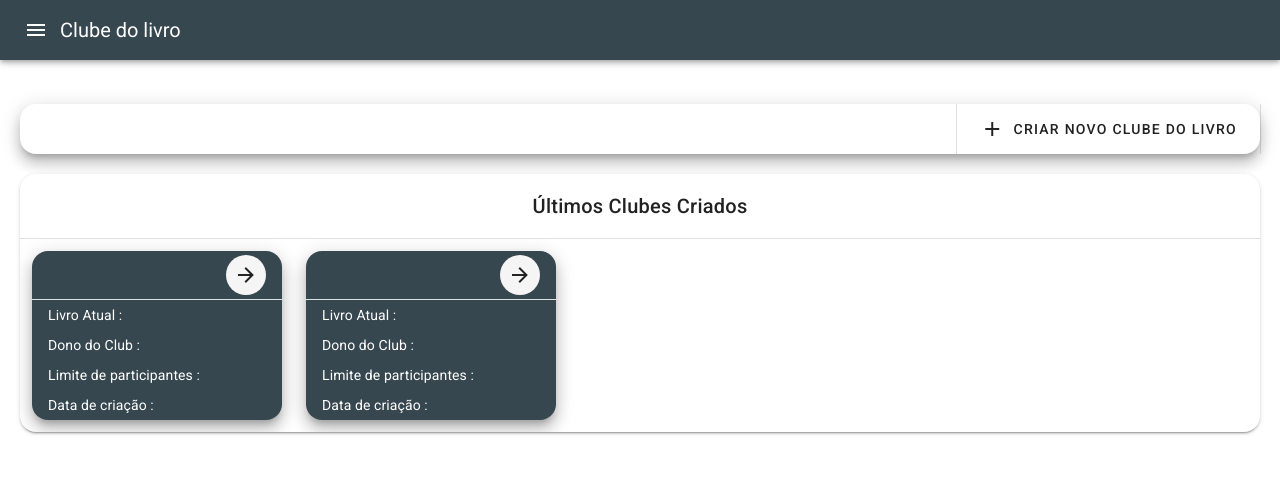
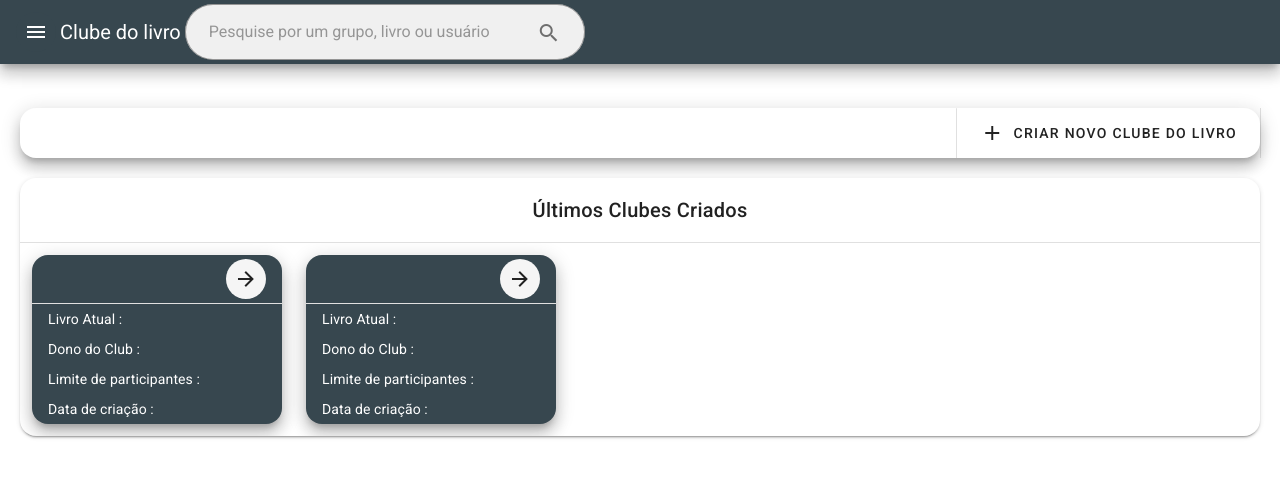
Before and after one commit to cayanvieira/Vue.js-Vuetify-Node.js-Fastify-bookClub, a Nuxt app in the folder web/: page /home in a window 1280 px wide. Shown: the top 478 px of the page. Built offline with nearby package versions, Linux system fonts and the light colour scheme; no server answers; sample sign-in values are in the browser's storage.

Commit message:
adicioanndo barra de pesquisa no layout bar

```diff
--- a/web/components/bar.vue
+++ b/web/components/bar.vue
@@ -107,8 +107,8 @@
 
         </v-navigation-drawer >
         <v-app-bar app
-            height="60px"
-            color="blue-grey darken-3 white--text"
+            color="blue-grey darken-3 white--text d-flex justify-start"
+            elevation="10"
         >
 
             <v-btn v-if="!drawer"
@@ -121,6 +121,19 @@
                 <v-icon>mdi-menu</v-icon>
             </v-btn>
             <v-app-bar-title class="mx-1">Clube do livro</v-app-bar-title>
+
+            <v-text-field
+
+                class="background-color white search shrink"
+                placeholder="Pesquise por um grupo, livro ou usuário"
+                rounded
+                outlined
+                hide-details
+                filled
+                append-icon="mdi-magnify"
+                transition="none"
+            ></v-text-field>
+
         </v-app-bar>
     </v-container>
 </template>
@@ -144,3 +157,8 @@ export default {
     }
 }
 </script>
+<style >
+    .search{
+      width: 400px;
+    }
+</style>
```
